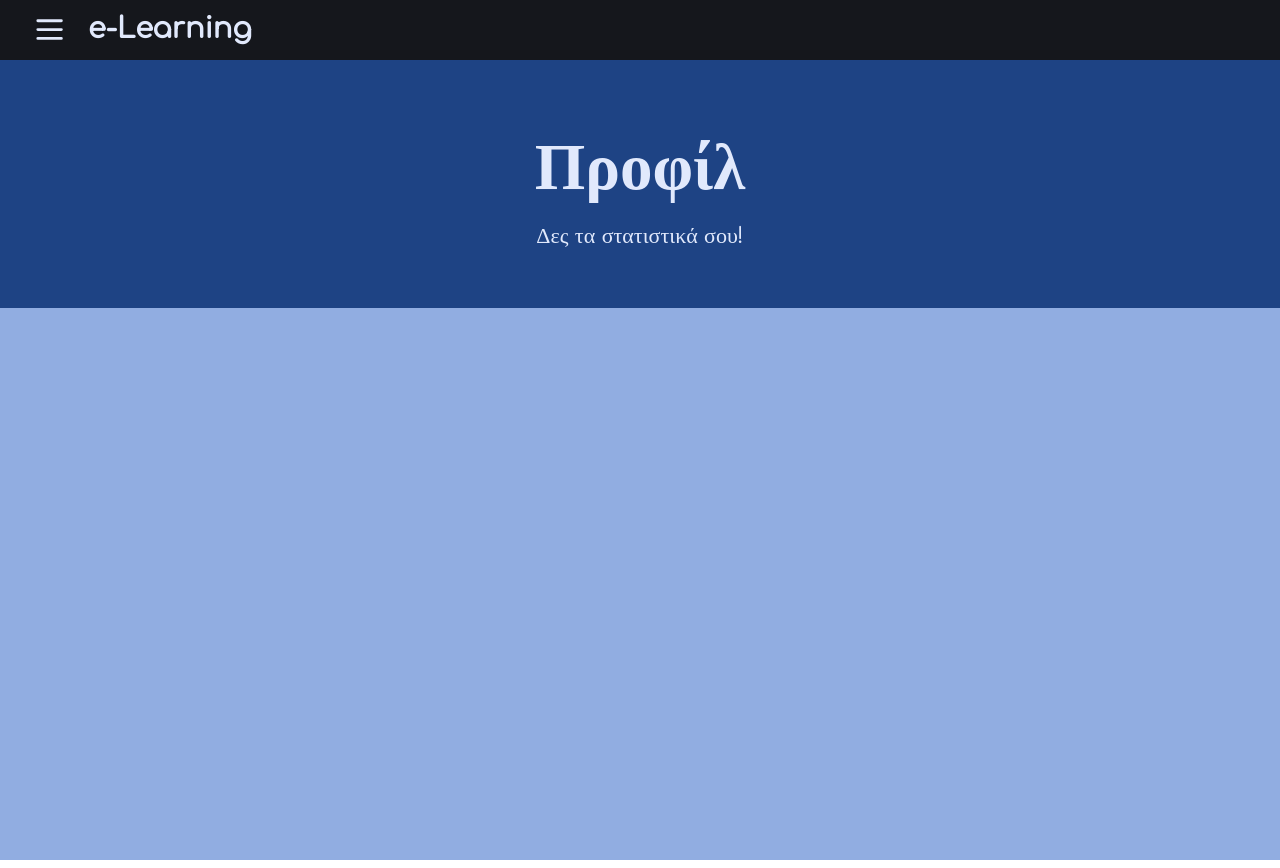
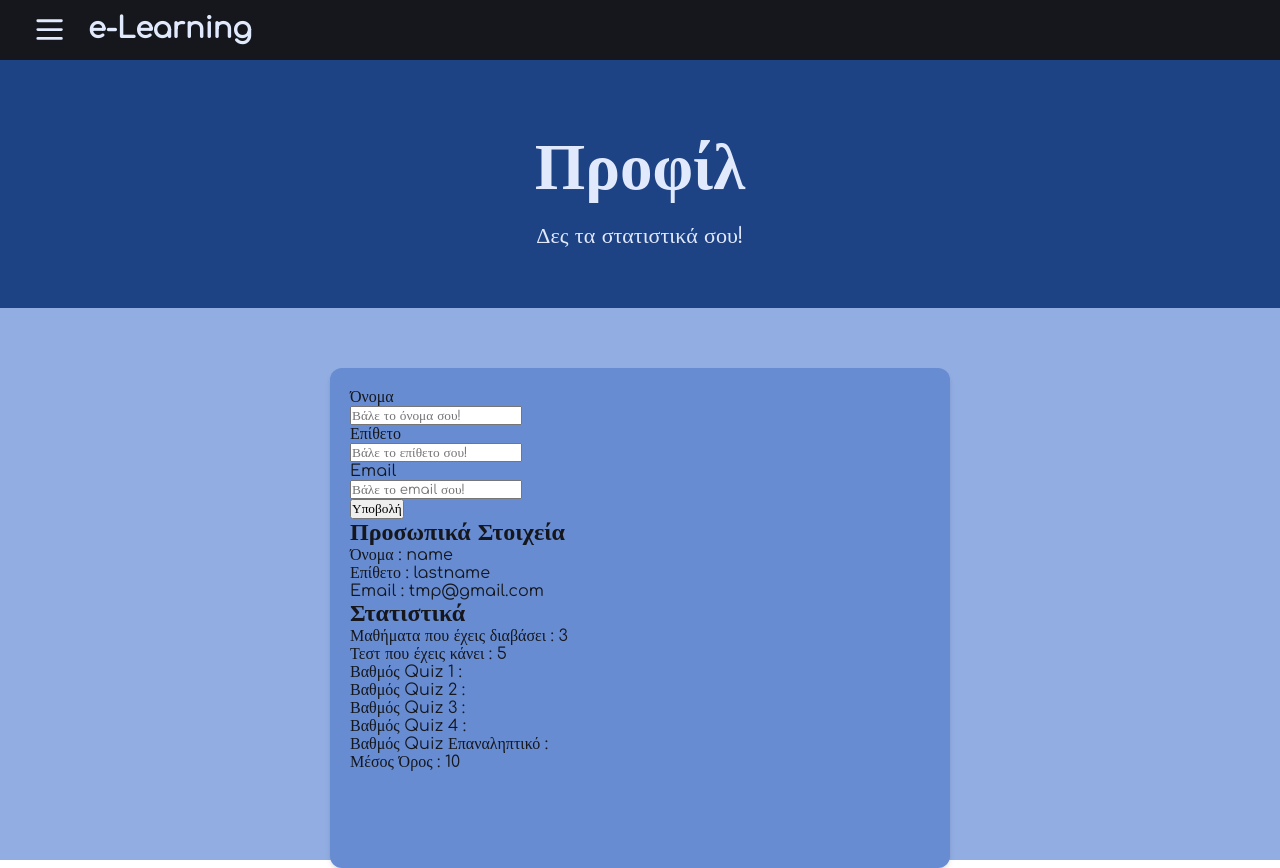
Before and after one commit to dflav/e-learning-app, a React (Create React App) app: page /profile in a window 1280 px wide. Built offline with nearby package versions, Linux system fonts and the light colour scheme.

Commit message:
Profile changes

```diff
--- a/src/App.jsx
+++ b/src/App.jsx
@@ -13,14 +13,14 @@ const App = () => {
       <Sidebar />
       <Routes>
         <Route path='/' element={<Home />} />
-        <Route path='/lessons/IT1' element={<Lesson id={'1'} />} />
-        <Route path='/lessons/IT2' element={<Lesson id={'2'} />} />
-        <Route path='/lessons/IT3' element={<Lesson id={'3'} />} />
-        <Route path='/lessons/IT4' element={<Lesson id={'4'} />} />
-        <Route path='/quiz/IT1' element={<Quiz id={'1'} />} />
-        <Route path='/quiz/IT2' element={<Quiz id={'2'} />} />
-        <Route path='/quiz/IT3' element={<Quiz id={'3'} />} />
-        <Route path='/quiz/IT4' element={<Quiz id={'4'} />} />
+        <Route path='/lessons/IT1' element={<Lesson id={1} />} />
+        <Route path='/lessons/IT2' element={<Lesson id={2} />} />
+        <Route path='/lessons/IT3' element={<Lesson id={3} />} />
+        <Route path='/lessons/IT4' element={<Lesson id={4} />} />
+        <Route path='/quiz/IT1' element={<Quiz id={1} />} />
+        <Route path='/quiz/IT2' element={<Quiz id={2} />} />
+        <Route path='/quiz/IT3' element={<Quiz id={3} />} />
+        <Route path='/quiz/IT4' element={<Quiz id={4} />} />
         <Route path='/quiz/rev' element={<Quiz id={'rev'} />} />
         <Route path='/profile' element={<Profile />} />
         <Route path='/guide' element={<Manual />} />
--- a/src/Pages/Lesson.js
+++ b/src/Pages/Lesson.js
@@ -1,14 +1,11 @@
 import React from 'react'
 import styles from './Lesson.module.css'
-import pdf5 from '../Pdfs/presentation5.pdf'
-import pdf6 from '../Pdfs/presentation6.pdf'
-import pdf7 from '../Pdfs/presentation7.pdf'
-import pdf8 from '../Pdfs/presentation8.pdf'
-import Pdf from '../components/Pdf'
+import pdfs from '../components/Pdf/PdfData'
+import Pdf from '../components/Pdf/Pdf'
+import { Link } from 'react-router-dom'
+import { MdArrowForwardIos, MdArrowBackIos } from 'react-icons/md'
 
 const Lesson = ({ id }) => {
-  const pdf = [pdf5, pdf6, pdf7, pdf8]
-
   return (
     <div className={styles.container}>
       <section>
@@ -23,7 +20,19 @@ const Lesson = ({ id }) => {
           Κεφάλαια 5 - 8
         </p>
       </section>
-      <Pdf pdf={pdf[id - 1]} id={id} />
+      <div className={styles.navigation}>
+        {id !== 1 && (
+          <Link to={`/lessons/IT${id - 1}`} className={styles.btn}>
+            <MdArrowBackIos className={styles.center} />
+          </Link>
+        )}
+        {id !== 4 && (
+          <Link to={`/lessons/IT${id + 1}`} className={styles.btn}>
+            <MdArrowForwardIos />
+          </Link>
+        )}
+      </div>
+      <Pdf pdf={pdfs[id - 1].pdf} info={pdfs[id - 1].info} id={id} />
     </div>
   )
 }
--- a/src/Pages/Lesson.module.css
+++ b/src/Pages/Lesson.module.css
@@ -2,7 +2,7 @@
   margin-top: 60px;
   background: #b1dadd;
   color: #e1e9fc;
-  height: 100vh;
+  min-height: 100vh;
 }
 
 .container section {
@@ -24,3 +24,37 @@
   text-align: center;
   line-height: 33px;
 }
+
+.navigation {
+  display: flex;
+  justify-content: center;
+  width: 100%;
+  font-size: 30px;
+  margin-top: 60px;
+}
+
+.btn {
+  display: flex;
+  justify-content: center;
+  align-items: center;
+  background-color: #37696c;
+  height: 50px;
+  width: 50px;
+  box-shadow: 0 1px 3px 0 rgb(0 0 0 / 0.1), 0 1px 2px -1px rgb(0 0 0 / 0.1);
+  cursor: pointer;
+  border-radius: 50%;
+  color: #e1e9fc;
+  font-size: 1.3rem;
+  transition: all 0.4s ease;
+  margin: 0 0.5rem;
+  /* margin-bottom: 5rem; */
+  text-decoration: none;
+}
+
+.btn:hover {
+  background-color: #2d5557;
+}
+
+.center {
+  margin-left: 10px;
+}
--- a/src/Pages/Profile.js
+++ b/src/Pages/Profile.js
@@ -10,6 +10,61 @@ const Profile = () => {
         </span>
         <p className={styles.title}>Δες τα στατιστικά σου!</p>
       </section>
+      <div className={styles.form_container}>
+        <form>
+          <label htmlFor='firstName'>Όνομα</label>
+          <input type='text' id='firstName' placeholder='Βάλε το όνομα σου!' />
+
+          <label htmlFor='lastName'>Επίθετο</label>
+          <input type='text' id='lastName' placeholder='Βάλε το επίθετο σου!' />
+
+          <label htmlFor='email'>Email</label>
+          <input type='email' id='email' placeholder='Βάλε το email σου!' />
+
+          <button>Υποβολή</button>
+        </form>
+        <div>
+          <h2>Προσωπικά Στοιχεία</h2>
+          <div>
+            <span>Όνομα : </span>
+            name
+          </div>
+          <div>
+            <span>Επίθετο : </span>
+            lastname
+          </div>
+          <div>
+            <span>Email : </span>
+            tmp@gmail.com
+          </div>
+          <h2>Στατιστικά</h2>
+          <div>
+            <span>Μαθήματα που έχεις διαβάσει : </span>3
+          </div>
+          <div>
+            <span>Τεστ που έχεις κάνει : </span>5
+          </div>
+
+          <div>
+            <span>Βαθμός Quiz 1 : </span>
+          </div>
+          <div>
+            <span>Βαθμός Quiz 2 : </span>
+          </div>
+          <div>
+            <span>Βαθμός Quiz 3 : </span>
+          </div>
+          <div>
+            <span>Βαθμός Quiz 4 : </span>
+          </div>
+          <div>
+            <span>Βαθμός Quiz Επαναληπτικό : </span>
+          </div>
+          <div>
+            <span>Μέσος Όρος : </span> 10
+          </div>
+        </div>
+      </div>
     </div>
   )
 }
--- a/src/Pages/Profile.module.css
+++ b/src/Pages/Profile.module.css
@@ -24,3 +24,22 @@
   text-align: center;
   line-height: 33px;
 }
+
+.form_container {
+  background: #678cd2;
+  max-width: 620px;
+  margin: 60px auto;
+  border-radius: 12px;
+  box-shadow: 0 4px 6px -1px rgb(0 0 0 / 0.1), 0 2px 4px -2px rgb(0 0 0 / 0.1);
+  padding: 20px;
+  color: #15171c;
+  min-height: 500px;
+}
+
+.form_container form {
+  display: flex;
+  flex-direction: column;
+  height: 100%;
+  justify-content: space-evenly;
+  align-items: flex-start;
+}
--- a/src/components/Pdf.jsx
+++ /dev/null
@@ -1,39 +0,0 @@
-import React from 'react'
-import { useState } from 'react'
-import styles from './Pdf.module.css'
-import { BsArrowRight, BsArrowLeft } from 'react-icons/bs'
-
-const Pdf = props => {
-  const [pdf, setPdf] = useState(false)
-
-  const showPdf = () => setPdf(prev => !prev)
-
-  return (
-    <div className={styles.container}>
-      {/* <div className={styles.arrows}>
-        <BsArrowLeft />
-        <BsArrowRight />
-      </div> */}
-
-      <h1>Κεφάλαιο {props.id}</h1>
-      <button onClick={showPdf} className={styles.pdfBtn}>
-        PDF
-      </button>
-      {!pdf && (
-        <p className={styles.info}>
-          Οταν ανοίγουμε τον υπολογιστή, ένα σύνολο από διάφορα τμήματα του Υλικού (hardware) συνεργάζονται μεταξύ τους,
-          ώστε να μπορέσει να λειτουργήσει. Παρατηρούμε τα φωτάκια της Κεντρικής Μονάδας να αναβοσβήνουν, ακούμε το
-          σκληρό δίσκο να κάνει θόρυβο, η οθόνη αρχίζει να ανταποκρίνεται και μας εμφανίζει την επιφάνεια εργασία, ενώ
-          το ποντίκι και το πληκτρολόγιο μετά από λίγο είναι έτοιμα να λειτουργήσουν.
-        </p>
-      )}
-      {pdf && <embed src={props.pdf} type='application/pdf' className={styles.pdf} />}
-      <div className={styles.form}>
-        <input id='checkbox' type='checkbox' className={styles.checkbox} />
-        <label htmlFor='checkbox'> Διάβασα το κεφάλαιο!</label>
-      </div>
-    </div>
-  )
-}
-
-export default Pdf
--- /dev/null
+++ b/src/components/Pdf/Pdf.jsx
@@ -0,0 +1,26 @@
+import React from 'react'
+import { useState } from 'react'
+import styles from './Pdf.module.css'
+
+const Pdf = props => {
+  const [pdf, setPdf] = useState(false)
+
+  const showPdf = () => setPdf(prev => !prev)
+
+  return (
+    <div className={styles.container}>
+      <h1>Κεφάλαιο {props.id}</h1>
+      <button onClick={showPdf} className={styles.pdfBtn}>
+        PDF
+      </button>
+      {!pdf && <p className={styles.info}>{props.info}</p>}
+      {pdf && <embed src={props.pdf} type='application/pdf' className={styles.pdf} />}
+      <div className={styles.form}>
+        <input id='checkbox' type='checkbox' className={styles.checkbox} />
+        <label htmlFor='checkbox'> Διάβασα το κεφάλαιο!</label>
+      </div>
+    </div>
+  )
+}
+
+export default Pdf
--- a/src/components/Pdf.module.css
+++ b/src/components/Pdf/Pdf.module.css
@@ -1,6 +1,7 @@
 .container {
   max-width: 1020px;
-  margin: 60px auto;
+  /* margin: 60px auto; */
+  margin: 30px auto;
   border-radius: 12px;
   background: #c8e2e3;
   box-shadow: 0 4px 6px -1px rgb(0 0 0 / 0.1), 0 2px 4px -2px rgb(0 0 0 / 0.1);
@@ -9,7 +10,6 @@
   flex-direction: column;
   align-items: center;
   color: #15171c;
-  min-height: 500px;
 }
 
 .pdf {
@@ -21,8 +21,6 @@
 
 .container h1 {
   font-size: 40px;
-  /* margin-bottom: 50px;
-  margin-top: 20px; */
   margin: 50px 0;
 }
 
@@ -68,10 +66,3 @@
   width: 1rem;
   height: 1rem;
 }
-
-/* .arrows {
-  display: flex;
-  justify-content: space-between;
-  width: 100%;
-  font-size: 30px;
-} */
--- /dev/null
+++ b/src/components/Pdf/PdfData.js
@@ -0,0 +1,27 @@
+import pdf5 from '../../Pdfs/presentation5.pdf'
+import pdf6 from '../../Pdfs/presentation6.pdf'
+import pdf7 from '../../Pdfs/presentation7.pdf'
+import pdf8 from '../../Pdfs/presentation8.pdf'
+
+export default [
+  {
+    id: 5,
+    pdf: pdf5,
+    info: 'Οταν ανοίγουμε τον υπολογιστή, ένα σύνολο από διάφορα τμήματα του Υλικού (hardware) συνεργάζονται μεταξύ τους, ώστε να μπορέσει να λειτουργήσει. Παρατηρούμε τα φωτάκια της Κεντρικής Μονάδας να αναβοσβήνουν, ακούμε το σκληρό δίσκο να κάνει θόρυβο, η οθόνη αρχίζει να ανταποκρίνεται και μας εμφανίζει την επιφάνεια εργασία, ενώ το ποντίκι και το πληκτρολόγιο μετά από λίγο είναι έτοιμα να λειτουργήσουν.',
+  },
+  {
+    id: 6,
+    pdf: pdf6,
+    info: 'Κάθε φορά που ανοίγουμε τον υπολογιστή, το Λειτουργικό Σύστημα φορτώνεται στην μνήμη του. Η ενέργεια αυτή είναι απαραίτητη, ώστε να μπορουμε να δίνουμε εντολές στον υπολογιστή και αυτός να τις εκτελεί. Στο κεφάλαιο αυτό θα γνωρίσουμε περισσότερα για το περιβάλλον επικοινωνίας μεταξύ υπολογιστή και χρήστη',
+  },
+  {
+    id: 7,
+    pdf: pdf7,
+    info: 'Όταν εργαζόμαστε σε έναν υπολογιστή, πρέπει να αποθηκεύουμε τη δουλειά μας σε κάποιο αποθηκευτικό μέσο, για να μη χαθεί μόλις τερματιστεί η λειτουργία του υπολογιστή. Στο κεφάλαιο αυτο θα γνωρίσουμε πως μπορούμε να δουλεύουμε με μεγαλύτερη ασφάλεια',
+  },
+  {
+    id: 8,
+    pdf: pdf8,
+    info: 'Μπορεί κάποιος, χωρίς τη θέλησή σας, να "δανειστεί" τα στοιχεία του υπολογιστή σας; Ναι! Τι είναι λοιπόν η πειρατεία λογισμικού;',
+  },
+]
--- a/src/components/Sidebar/Sidebar.jsx
+++ b/src/components/Sidebar/Sidebar.jsx
@@ -16,7 +16,6 @@ const Sidebar = () => {
 
   useEffect(() => {
     closeSidebar()
-    console.log('useEffect')
   }, [location])
 
   const SidebarMenu = SidebarData.map(item => <SidebarLinks item={item} key={item.id} />)
```
